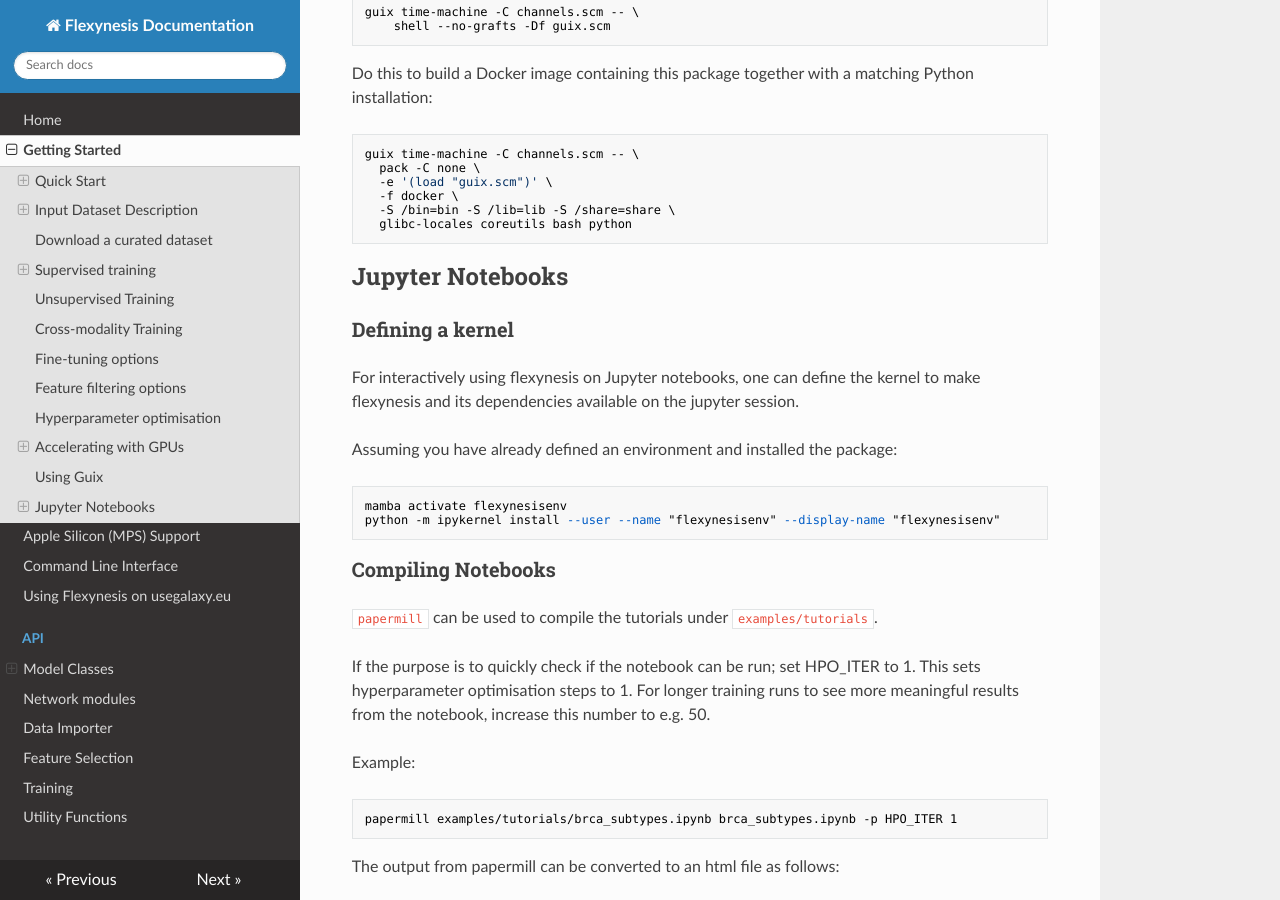
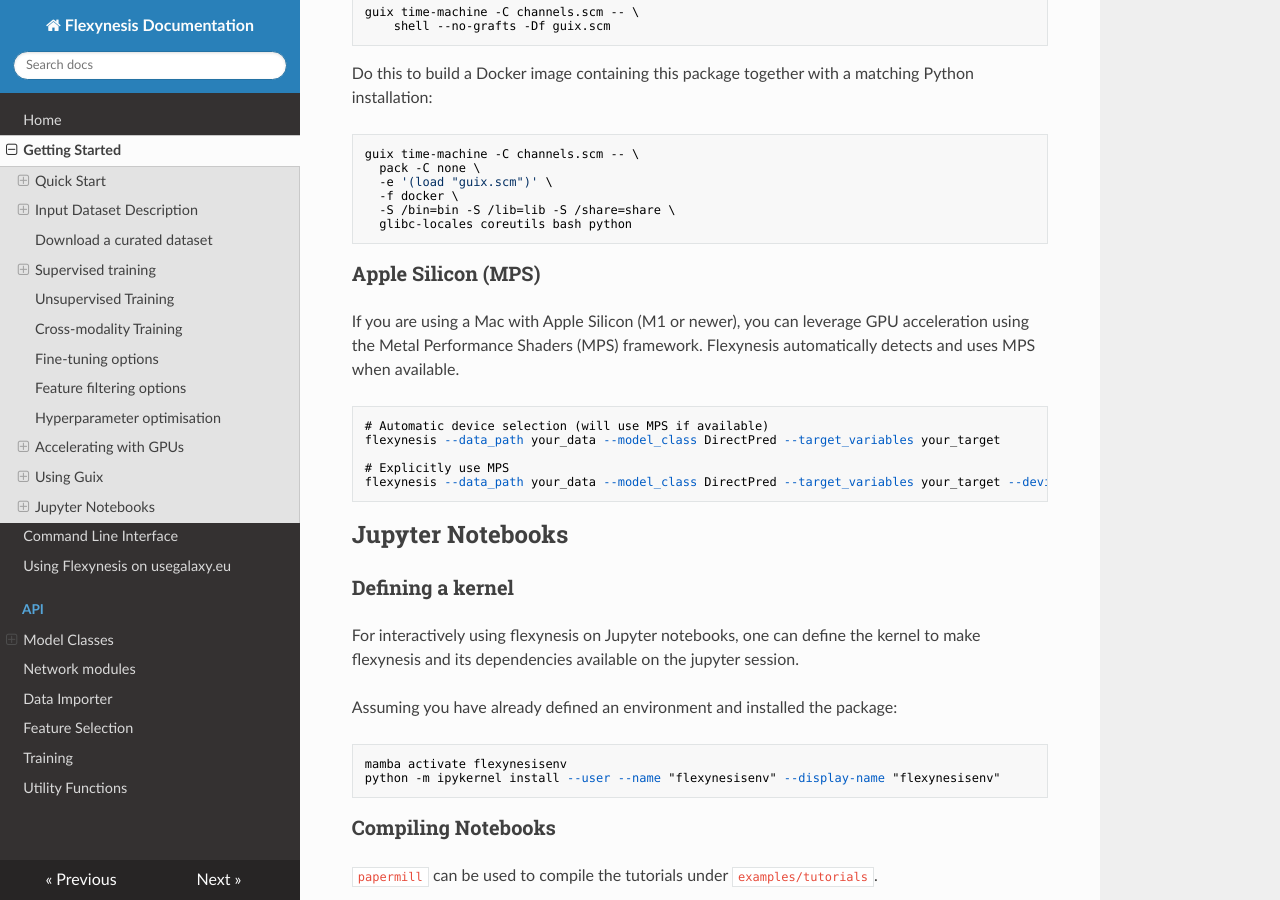
Before and after one commit to BIMSBbioinfo/flexynesis, an MkDocs documentation site: the page built from docs/getting_started.md, in a window 1280 px wide and 900 px high, scrolled down 8526 px. Built offline with MkDocs 1.6.1, drawn with Linux system fonts in a browser that asks for light colours; nearby versions of some CDN libraries.

Commit message:
docs: Consolidate Apple Silicon (MPS) GPU support into Accelerating with GPUs section
- Add Apple Silicon (MPS) subsection to 'Accelerating with GPUs' in getting_started.md
- Remove standalone mps_support.md file
- Remove MPS entry from mkdocs.yml navigation
- Remove MPS link from index.md
- All GPU acceleration methods (Slurm, GridEngine, Apple Silicon) now in one logical section
- Improves documentation organization and user experience

````diff
--- a/docs/getting_started.md
+++ b/docs/getting_started.md
@@ -382,6 +382,18 @@ guix time-machine -C channels.scm -- \
   glibc-locales coreutils bash python
 ```
 
+### Apple Silicon (MPS)
+
+If you are using a Mac with Apple Silicon (M1 or newer), you can leverage GPU acceleration using the Metal Performance Shaders (MPS) framework. Flexynesis automatically detects and uses MPS when available.
+
+```
+# Automatic device selection (will use MPS if available)
+flexynesis --data_path your_data --model_class DirectPred --target_variables your_target
+
+# Explicitly use MPS
+flexynesis --data_path your_data --model_class DirectPred --target_variables your_target --device mps
+```
+
 ## Jupyter Notebooks
 
 ### Defining a kernel
--- a/mkdocs.yml
+++ b/mkdocs.yml
@@ -8,7 +8,6 @@ theme:
 nav:
   - Home: index.md
   - Getting Started: getting_started.md
-  - Apple Silicon (MPS) Support: mps_support.md
   - Command Line Interface: commandline.md
   - Using Flexynesis on usegalaxy.eu: running_on_galaxy.md
   - API:
````
Also changed, not shown: docs/index.md (+0 -4 lines), docs/mps_support.md (deleted, +0 -21 lines).
